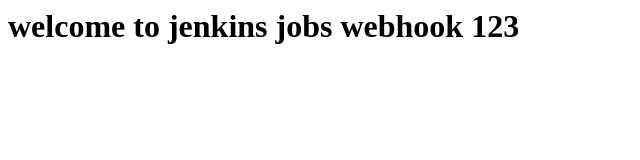
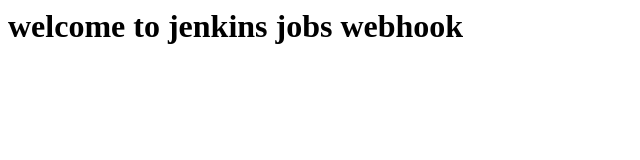
Before and after one commit to Dileep-D/web-server-test-123, a plain HTML site: page index.html in a window 1280 px wide. Shown: the full height of the page, 0-640 px from the left. Drawn offline with Linux system fonts and the light colour scheme.

Commit message:
Update index.html

```diff
--- a/index.html
+++ b/index.html
@@ -1 +1 @@
-<h1>welcome to jenkins jobs webhook 123</h1>
+<h1>welcome to jenkins jobs webhook</h1>
```
